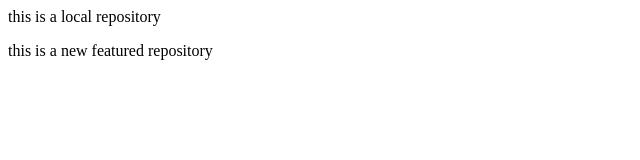
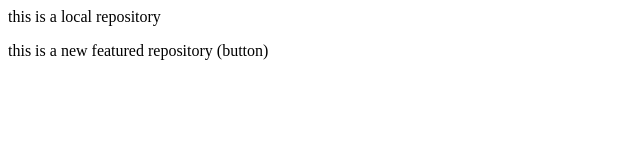
Before and after one commit to abc-apna/localrepo, a plain HTML site: page index.html in a window 1280 px wide. Shown: the full height of the page, 0-640 px from the left. Drawn offline with Linux system fonts and the light colour scheme.

Commit message:
add button

```diff
--- a/index.html
+++ b/index.html
@@ -1,2 +1,2 @@
 <p>this is a local repository</p>
-<p> this is a new featured repository</p>
+<p> this is a new featured repository (button)</p>
```
